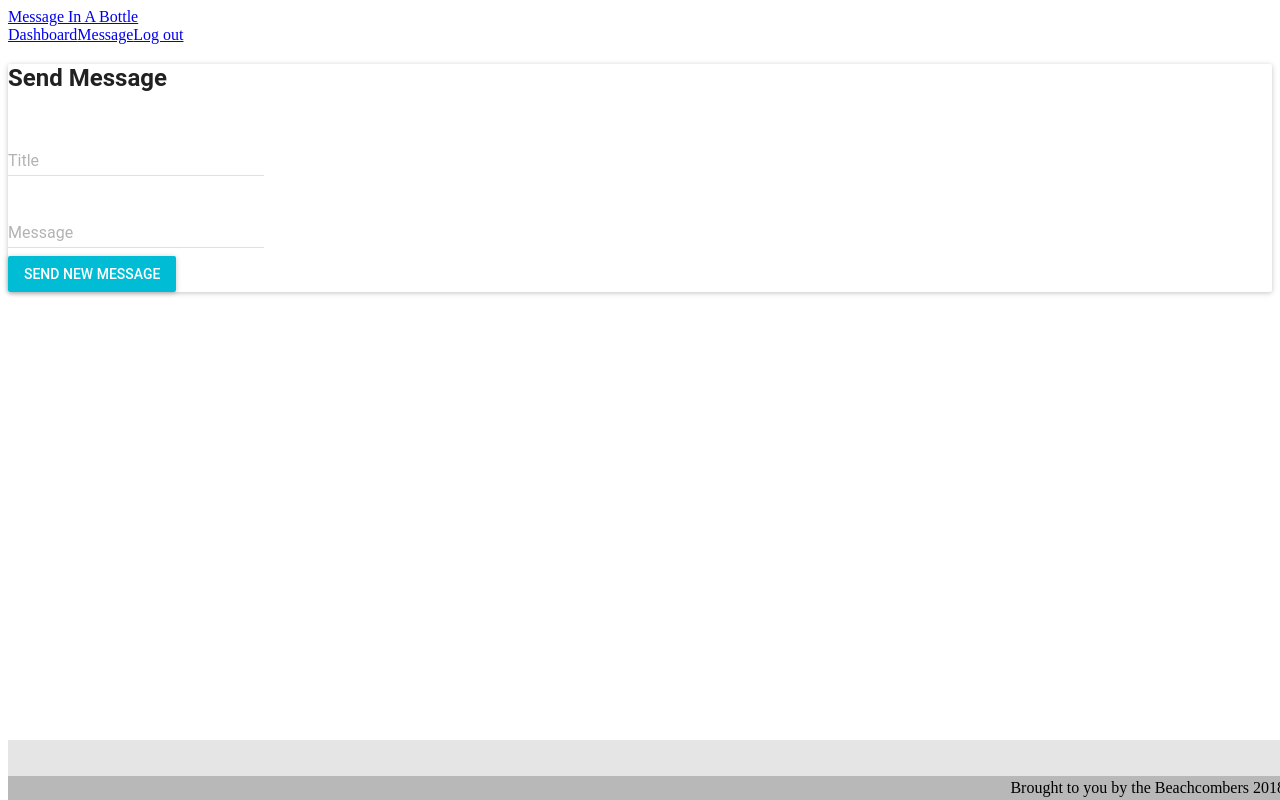
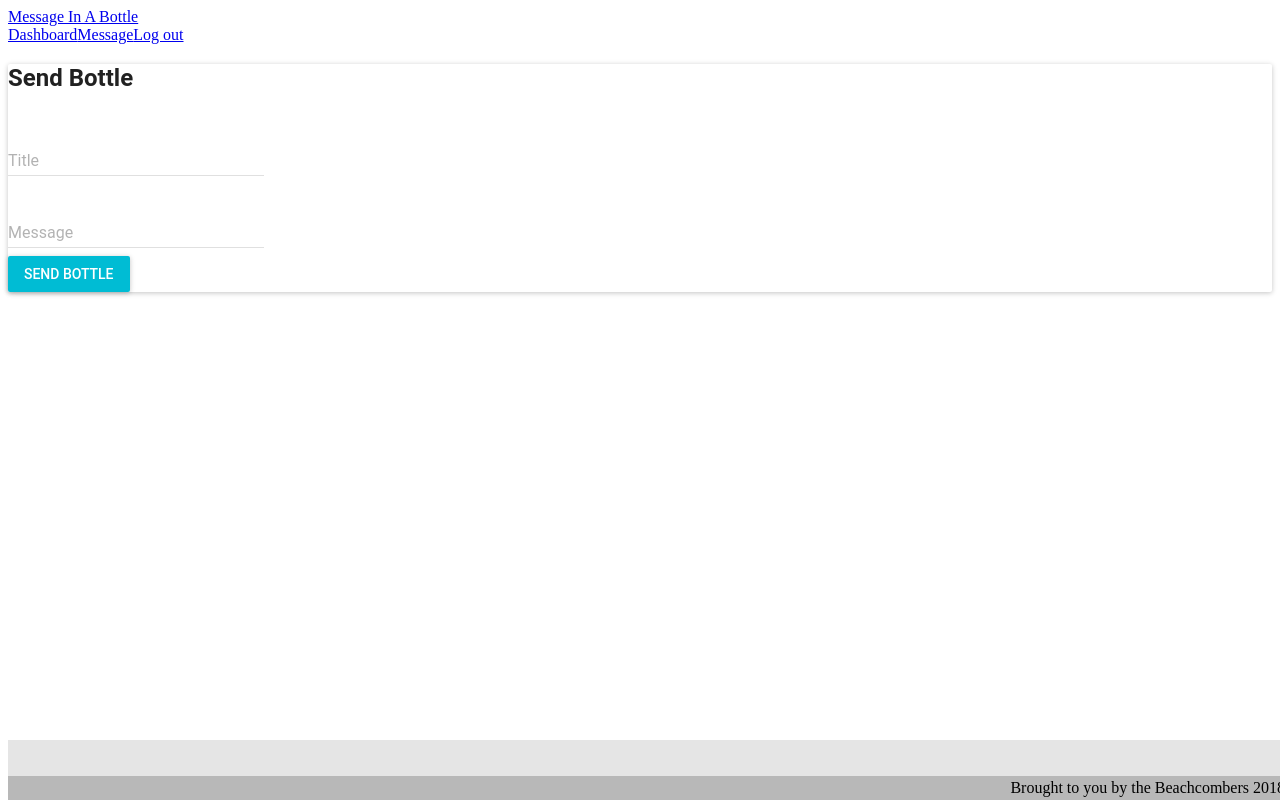
Before and after one commit to avramadam/mib2, a React app: page /messages in a window 1280 px wide. Built offline with nearby package versions, Linux system fonts and the light colour scheme; sample sign-in values are in the browser's storage; the HTML template or start-up script is replaced by a standard one; what react-tap-event-plugin would draw is missing.

Commit message:
Fixing logout

```diff
--- a/client/src/Main.js
+++ b/client/src/Main.js
@@ -103,7 +103,13 @@ class Main extends Component {
             <PrivateRoute path="/messages" component={SendBottlePage}/>
             <LoggedOutRoute path="/login" component={LoginPage} toggleAuthenticateStatus={() => this.toggleAuthenticateStatus()} />
             <LoggedOutRoute path="/signup" component={SignUpPage}/>
-            <Route path="/logout" component={LogoutFunction}/>
+            <Route path="/logout" render={
+              ()=>{
+                return(<LogoutFunction
+                  toggleAuthenticateStatus={() => this.toggleAuthenticateStatus()}
+                />)
+              }
+              }/>
             <Footer />
           </div>
         </Router>
--- a/client/src/containers/LogoutFunction.jsx
+++ b/client/src/containers/LogoutFunction.jsx
@@ -1,21 +1,25 @@
 import React from 'react';
+import {Redirect} from 'react-router-dom';
 import PropTypes from 'prop-types';
 import Auth from '../modules/Auth';
 
 
 class LogoutFunction extends React.Component {
 
-  componentDidMount() {
+  componentWillMount() {
     // deauthenticate user
     Auth.deauthenticateUser();
+    this.props.toggleAuthenticateStatus();
     // change the current URL to / after logout
-    this.props.history.push('/login');
   }
 
   render() {
     return (
       <div>
         <p>Logging out...</p>
+        <Redirect to={{
+        pathname: '/login'
+      }}/>
       </div>
     )
   }
--- a/client/src/pages/SendBottleForm.jsx
+++ b/client/src/pages/SendBottleForm.jsx
@@ -14,7 +14,7 @@ const SendBottleForm = ({
 }) => (
     <Card className="container">
       <form action="/" onSubmit={onSubmit}>
-        <h2 className="card-heading">Send Message</h2>
+        <h2 className="card-heading">Send Bottle</h2>
 
         {errors.summary && <p className="error-message">{errors.summary}</p>}
 
@@ -37,7 +37,7 @@ const SendBottleForm = ({
         </div>
 
         <div className="button-line">
-          <RaisedButton type="submit" label="Send New Message" primary />
+          <RaisedButton type="submit" label="Send Bottle" primary />
         </div>
 
       </form>
```
Also changed, not shown: 1 other file (tests, documents, lock files or other folders).
